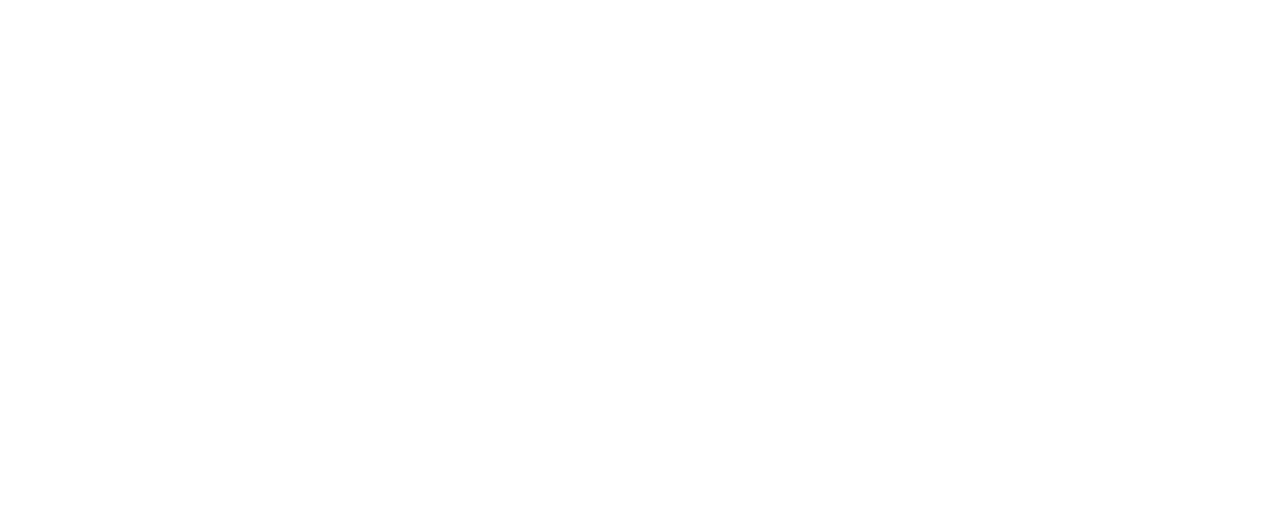
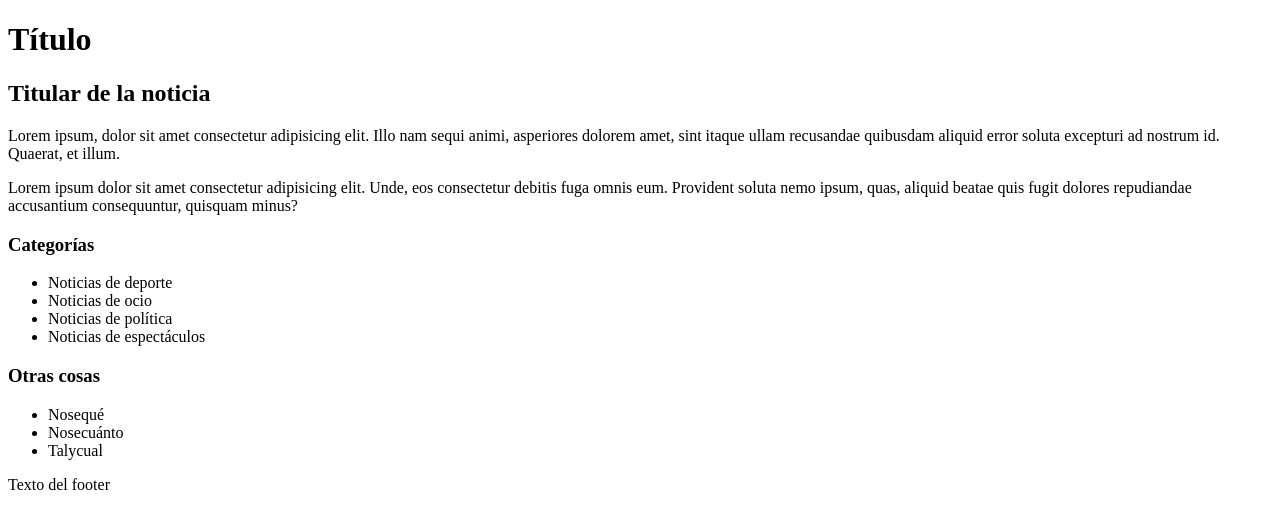
Before and after one commit to KevinVanDerSchans/w1exLayout-kevin-schans, a plain HTML site: page index.html in a window 1280 px wide. Drawn offline with Linux system fonts and the light colour scheme.

Commit message:
Finish html.index

```diff
--- a/index.html
+++ b/index.html
@@ -11,6 +11,41 @@
 
 <body>
 
+  <header>
+    <h1>Título</h1>
+  </header>
+
 </body>
 
+<section class="notice-container">
+  <h2>Titular de la noticia</h2>
+  <p>Lorem ipsum, dolor sit amet consectetur adipisicing elit. Illo nam sequi animi, asperiores dolorem amet, sint
+    itaque ullam recusandae quibusdam aliquid error soluta excepturi ad nostrum id. Quaerat, et illum.
+  </p>
+  <p>Lorem ipsum dolor sit amet consectetur adipisicing elit. Unde, eos consectetur debitis fuga omnis eum. Provident
+    soluta nemo ipsum, quas, aliquid beatae quis fugit dolores repudiandae accusantium consequuntur, quisquam minus?
+  </p>
+</section>
+
+<section class="category-container">
+  <h3>Categorías</h3>
+  <ul>
+    <li>Noticias de deporte</li>
+    <li>Noticias de ocio</li>
+    <li>Noticias de política</li>
+    <li>Noticias de espectáculos</li>
+  </ul>
+
+  <h3>Otras cosas</h3>
+  <ul>
+    <li>Nosequé</li>
+    <li>Nosecuánto</li>
+    <li>Talycual</li>
+  </ul>
+</section>
+
+<footer>
+  <span>Texto del footer</span>
+</footer>
+
 </html>
```
